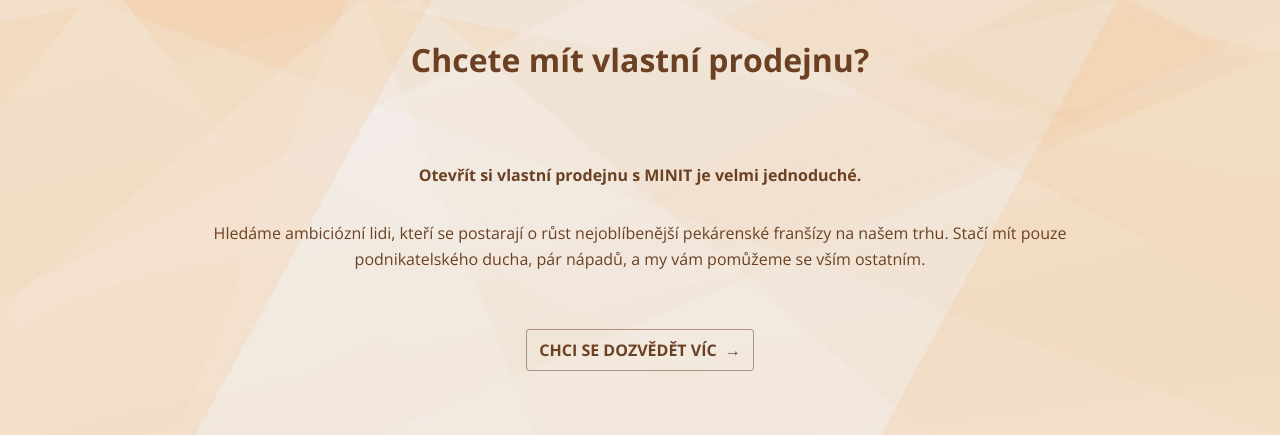
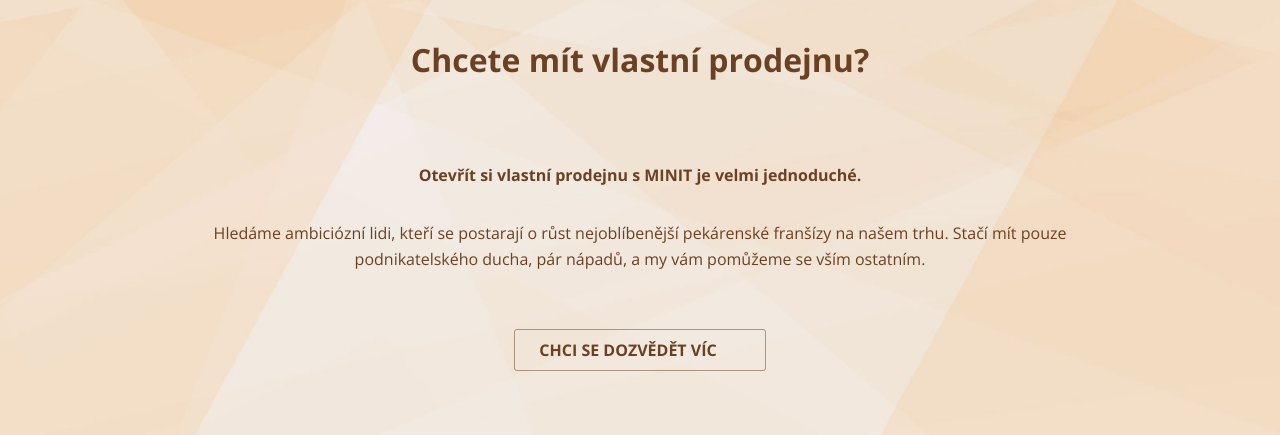
Before and after one commit to brainsum/minit.cz, a PHP site: page /o-nas in a window 1280 px wide. Shown: the part 2354-2789 px from the top of the page. Run offline with PHP 8.4, Linux system fonts and the light colour scheme; style sheets or scripts are compiled from the project's sources; some libraries are stand-ins or nearby versions.

Commit message:
updated button style

```diff
--- a/src/less/components/layout.less
+++ b/src/less/components/layout.less
@@ -170,7 +170,7 @@
         border: 1px solid fade(@c-dark, 50%);
         border-radius: 3px;
         color: @c-dark;
-        padding: 0 @s-padding;
+        padding: 0 24px;
         line-height: 2.5em;
         text-decoration: none;
         text-transform: uppercase;
@@ -183,8 +183,12 @@
         &-next:after {
             display: inline-block;
             line-height: .8em;
-            content: "→";
+            content: " ";
             padding-left: round(@s-font / 2);
+            background: url(../img/arrow-right.png) repeat-none 0 0;
+            width: 12px;
+            height: 12px;
+            margin-left: 12px;
         }
     }
     .xs-1 {
```
Also changed, not shown: assets/img/arrow-right.png (added).
